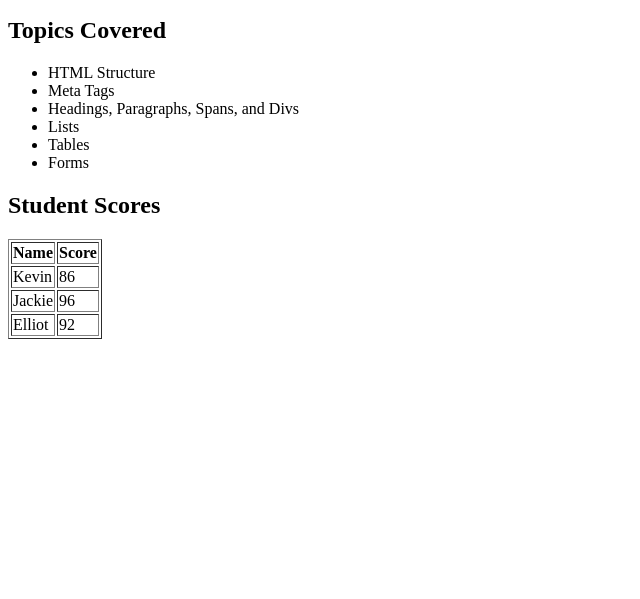
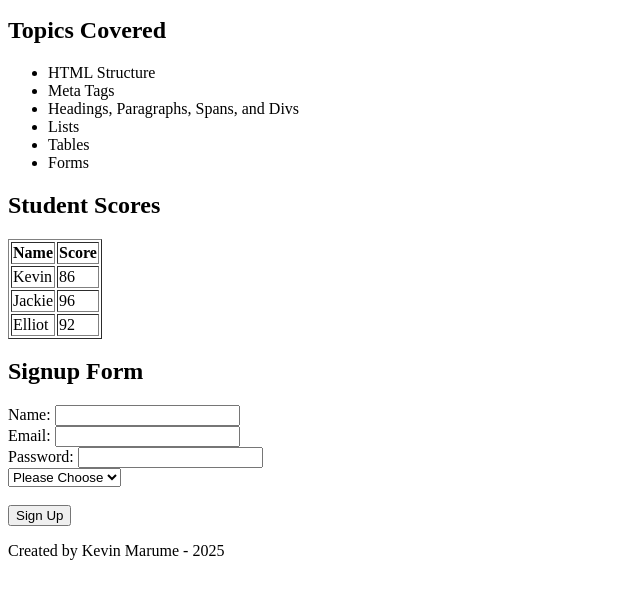
Before and after one commit to kmarume/html-essentials, a plain HTML site: page index.html in a window 1280 px wide. Shown: the part 101-700 px from the top of the page, without its empty margins (0-640 px from the left). Drawn offline with Linux system fonts and the light colour scheme.

Commit message:
added signup form, signup button, and footer

```diff
--- a/index.html
+++ b/index.html
@@ -43,5 +43,31 @@
         </tr>
       </table>
   </section>
+  <section>
+    <h2>Signup Form</h2>
+    <form>
+      <label for="name">Name:</label>
+      <input type="text" id="name" required/>
+      <br/>
+      <label for="email">Email:</label>
+      <input type="email" id="email" required/>
+      <br/>
+      <label for="password">Password:</label>
+      <input type="password" id="password" required/>
+      <br/>
+      <select id="country">
+        <option value="">Please Choose</option>
+        <option value="USA">USA</option>
+        <option value="Japan">Japan</option>
+        <option value="Korea">Korea</option>
+      </select>
+      <br/>
+      <br/>
+      <button type="submit">Sign Up</button>
+    </form>
+  </section>
+  <footer>
+    <p>Created by Kevin Marume - 2025</p>
+  </footer>
 </body>
 </html>
```
